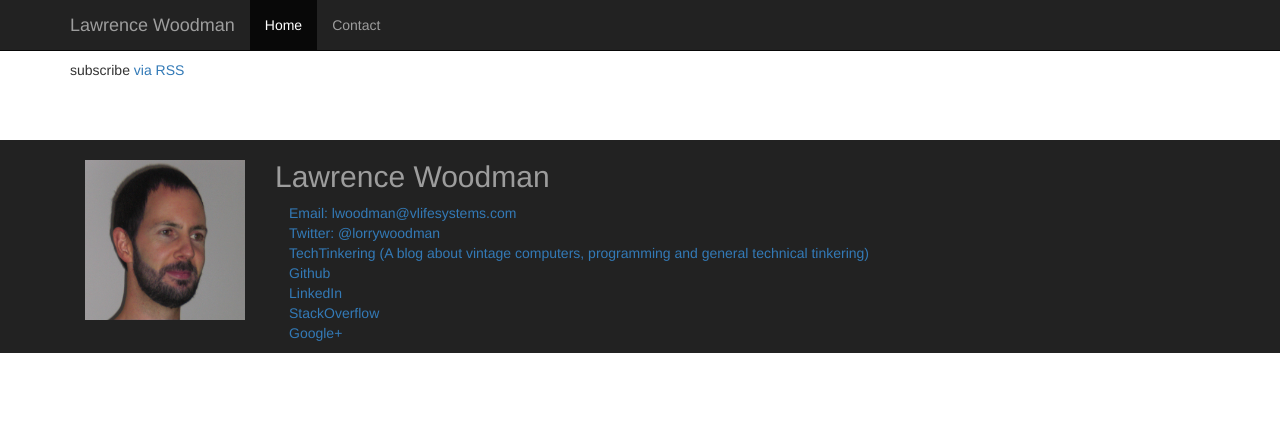
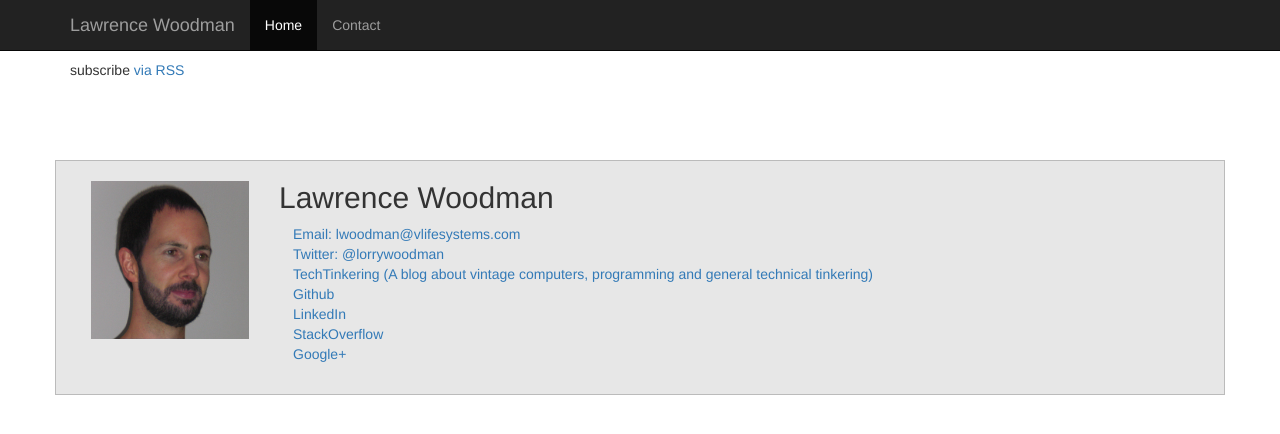
Before and after one commit to lawrencewoodman/lawrencewoodman.github.io, a Jekyll site: the page built from index.html, in a window 1280 px wide and 900 px high. Shown: the top 434 px of the window. Built offline with Jekyll 4.4.1, drawn with Linux system fonts in a browser that asks for light colours.

Commit message:
Change footer style to box in middle of page

```diff
--- a/_includes/footer.html
+++ b/_includes/footer.html
@@ -1,5 +1,5 @@
-<footer id="footer">
-  <div class="container" itemtype="http://schema.org/Person" itemscop="">
+<footer>
+  <div id="footer" class="container" itemtype="http://schema.org/Person" itemscop="">
     <div class="col-md-2">
       <img src="/images/profile.jpeg" class="img-responsive" itemprop"image">
     </div>
--- a/css/main.css
+++ b/css/main.css
@@ -24,12 +24,10 @@ div.post-content {
 footer {
   margin-top: 50px;
   padding-top: 20px;
-  border-color: #080808;
-  background-color: #222;
 }
 
 footer h2 {
-  color: #9D9D9D;
+  color: #333;
   padding-top: 0;
   margin-top: 0;
 }
@@ -42,3 +40,9 @@ footer ul {
 footer ul li {
   list-style: none;
 }
+
+div#footer {
+  border: 1px solid #BBB;
+  background-color: #E7E7E7;
+  padding: 20px;
+}
```
